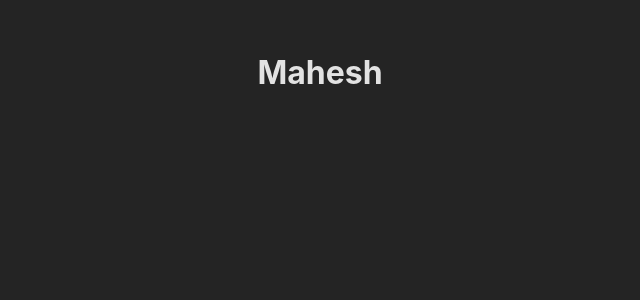
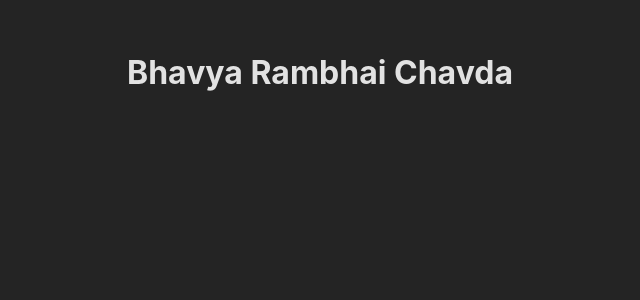
Before and after one commit to Chavda2772/Typing-Test, a React (Vite) app: page / in a window 1280 px wide. Shown: the top 300 px of the page, without its empty margins (320-960 px from the left). Built offline with nearby package versions, Linux system fonts and the light colour scheme.

Commit message:
bhavya chavda

```diff
--- a/src/App.jsx
+++ b/src/App.jsx
@@ -3,7 +3,7 @@ import './App.css';
 function App() {
   return (
     <div>
-      <h1>Mahesh</h1>
+      <h1>Bhavya Rambhai Chavda</h1>
     </div>
   );
 }
```
Also changed, not shown: 2 other files (tests, documents, lock files or other folders).
